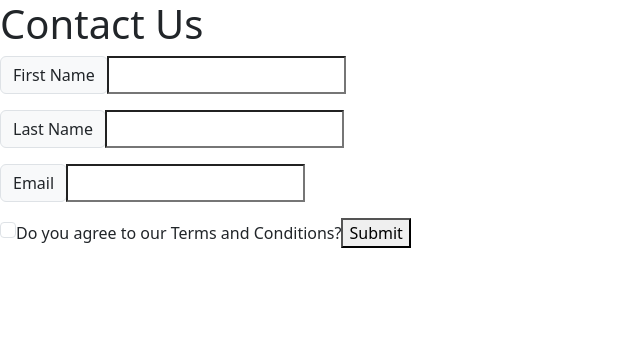
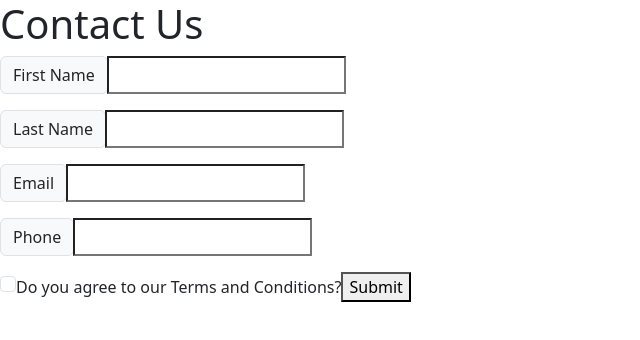
Before and after one commit to Jirby-exe/Wave-1, a React (Vite) app in the folder contact-form-a11y/: page / in a window 1280 px wide. Shown: the top 340 px of the page, without its empty margins (0-640 px from the left). Built offline with nearby package versions, Linux system fonts and the light colour scheme.

Commit message:
Added submit logic and onSubmit form validation

```diff
--- a/contact-form-a11y/src/components/ContactForm.tsx
+++ b/contact-form-a11y/src/components/ContactForm.tsx
@@ -1,11 +1,13 @@
 //Owns form data and validation logic, passes down to children as props
 import { useState } from "react";
+import type React from "react";
 import TextInput from "./TextInput";
 import CheckboxFields from "./CheckboxFields";
 import SubmitButton from "./SubmitButton";
 import type { ContactFormData, FieldName } from "../types";
 
 function ContactForm() {
+  //formData state is an object with keys firstName, lastName, email, phone and values of type string
   const [formData, setFormData] = useState<ContactFormData>({
     firstName: "",
     lastName: "",
@@ -13,6 +15,7 @@ function ContactForm() {
     phone: "",
   });
 
+  //Using Record utility type to create an object with keys of type FieldName and values of type string for error messages
   const [errors, setErrors] = useState<Record<FieldName, string>>({
     firstName: "",
     lastName: "",
@@ -20,13 +23,28 @@ function ContactForm() {
     phone: "",
   });
 
+  const [isSubmitting, setIsSubmitting] = useState(false);
+
+  //returns error string if field is empty or if email field has text and it doesn't include @ symbol
   function validateField(name: FieldName, value: string) {
     if (!value.trim()) {
-    return "This field is required";
+      //return "Error: This field is required";
+      const displayName = name;
+      //switch case added to include the name of the field in the error message per WCAG guidelines
+      switch (displayName) {
+        case "firstName":
+          return "Error: First Name is required";
+        case "lastName":
+          return "Error: Last Name is required";
+        case "email":
+          return "Error: Email is required";
+        case "phone":
+          return "Error: Phone Number is required";
+      }
     }
 
     if (name === "email" && !value.includes("@")) {
-    return "Please enter a valid email";
+      return "Error: Please enter a valid email";
     }
 
     return "";
@@ -44,14 +62,37 @@ function ContactForm() {
 
     setErrors((prev) => ({
       ...prev,
-      [name]: validateField(name, value),
+      [name]: validateField(name, value), //if name="email" then this says email: validateField("email", value)
     }));
   }
 
+  const handleSubmit = (event: React.SubmitEvent<HTMLFormElement>) => {
+    //Prevent default browser behavior of page refresh
+    event.preventDefault();
+
+    //update isSubmitting state to true to disable submit button and change its text to "Submitting..."
+    setIsSubmitting(true);
+
+    setErrors(() => {
+      const newErrors: Record<FieldName, string> = {
+        firstName: validateField("firstName", formData.firstName),
+        lastName: validateField("lastName", formData.lastName),
+        email: validateField("email", formData.email),
+        phone: validateField("phone", formData.phone),
+      };
+      //after validating all fields and updating errors state, set isSubmitting back to false to re-enable submit button and change its text back to "Submit"
+      setIsSubmitting(false);
+      return newErrors;
+    });
+  };
+
   return (
     <div>
+      <div className="error-container" tabIndex={-1}></div>
+      <form onSubmit={handleSubmit}>
         <TextInput
           name="firstName"
+          type="text"
           value={formData.firstName}
           onChange={handleChange}
           onBlur={handleBlur}
@@ -61,6 +102,7 @@ function ContactForm() {
 
         <TextInput
           name="lastName"
+          type="text"
           value={formData.lastName}
           onChange={handleChange}
           onBlur={handleBlur}
@@ -70,6 +112,7 @@ function ContactForm() {
 
         <TextInput
           name="email"
+          type="text"
           value={formData.email}
           onChange={handleChange}
           onBlur={handleBlur}
@@ -77,8 +120,19 @@ function ContactForm() {
           error={errors.email}
         />
 
+        <TextInput
+          name="phone"
+          type="tel"
+          value={formData.phone}
+          onChange={handleChange}
+          onBlur={handleBlur}
+          label="Phone"
+          error={errors.phone}
+        />
+
         <CheckboxFields />
-      <SubmitButton isSubmitting={false} />
+        <SubmitButton isSubmitting={isSubmitting} />
+      </form>
     </div>
   );
 }
--- a/contact-form-a11y/src/components/SubmitButton.tsx
+++ b/contact-form-a11y/src/components/SubmitButton.tsx
@@ -1,7 +1,5 @@
 //Define 'type'
-type SubmitButtonProps = {
-  isSubmitting: boolean;
-};
+import type { SubmitButtonProps } from "../types";
 
 function SubmitButton({ isSubmitting }: SubmitButtonProps) {
   return (
```
Also changed, not shown: contact-form-a11y/src/components/ErrorLinks.tsx (added, +7 -0 lines), contact-form-a11y/src/components/TextInput.tsx (+1 -10 lines). Lines whose indentation alone changed are shown as unchanged.
